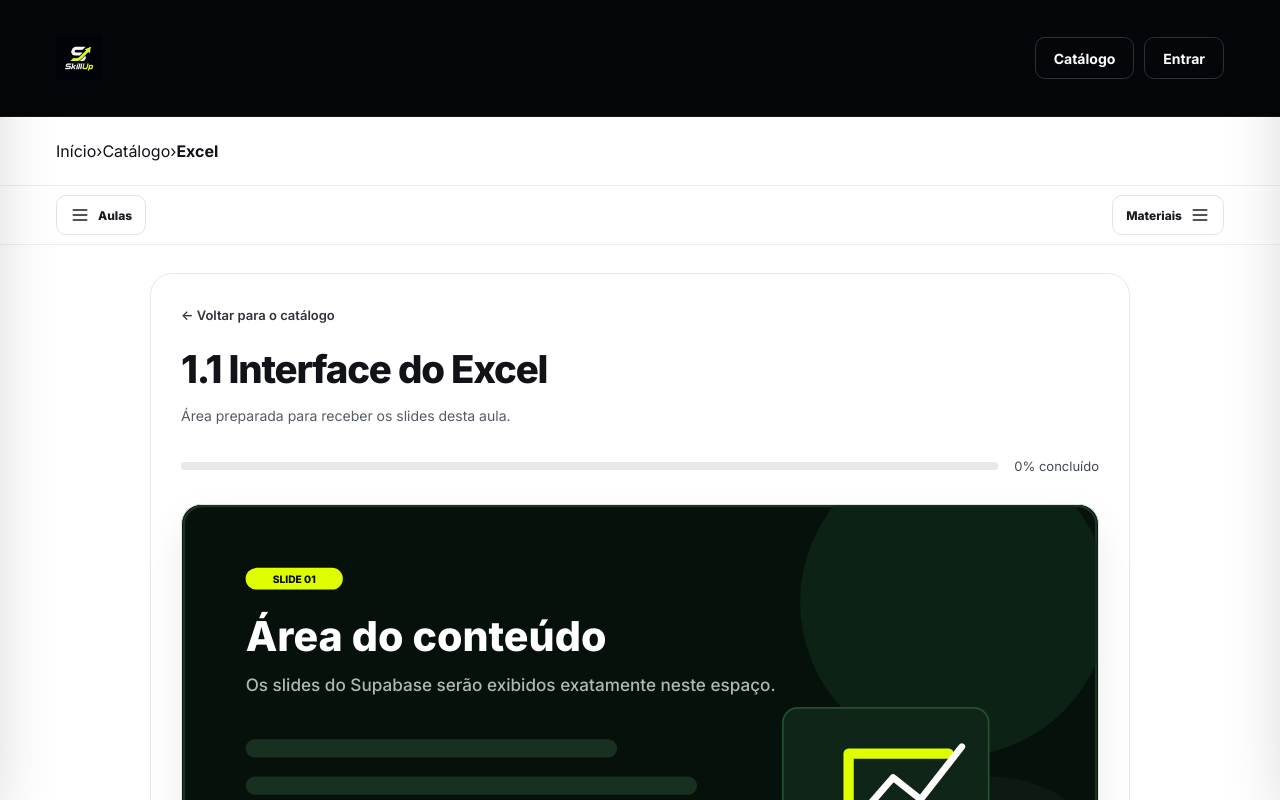
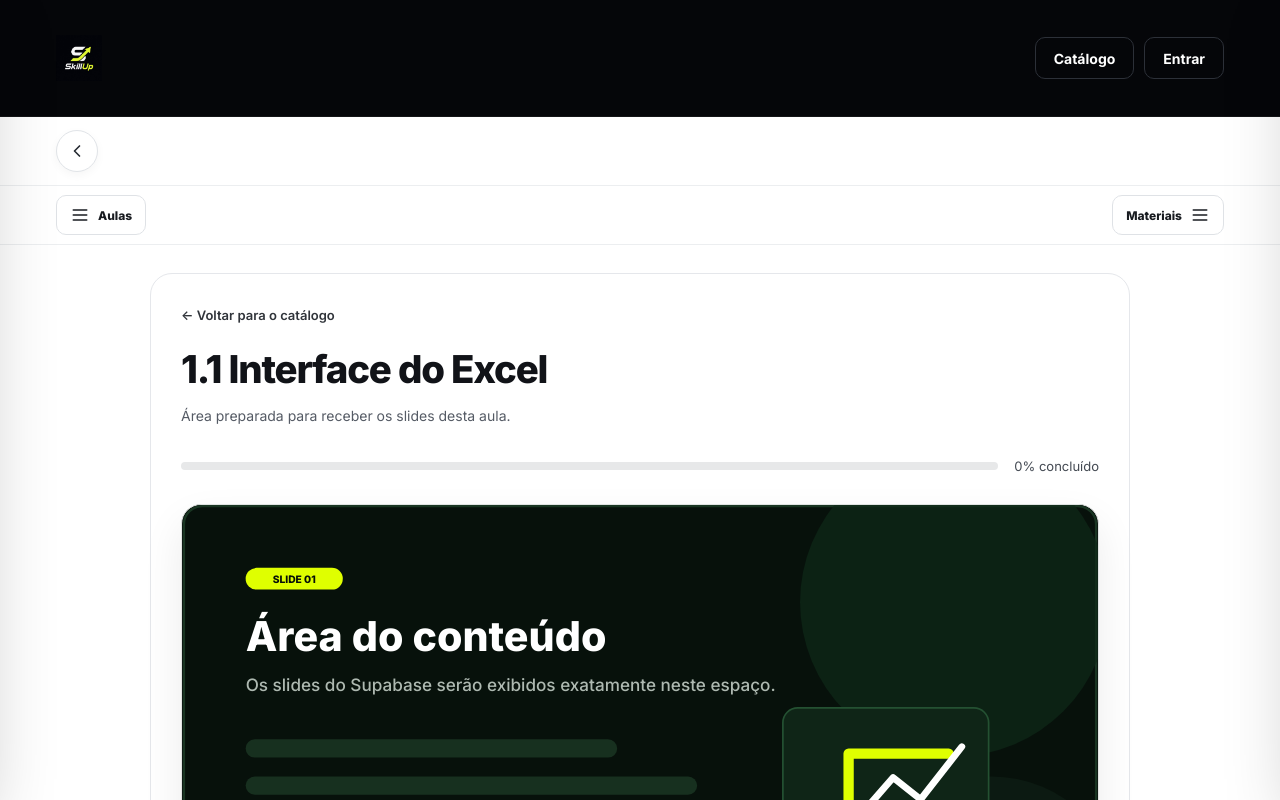
Before and after one commit to kevinoliveiraz/Praxis, a plain HTML site: page excel.html in a window 1280 px wide. Shown: the top 800 px of the page. Drawn offline with Linux system fonts and the light colour scheme; a script that the page names is missing.

Commit message:
Update breadcrumb navigation to use a back button
Replaced breadcrumb link with a back button for navigation.

```diff
--- a/excel.html
+++ b/excel.html
@@ -97,28 +97,36 @@
 
 
   <!-- =====================================================
-       BREADCRUMB
+       NAVEGAÇÃO — VOLTAR
   ====================================================== -->
 
   <div class="breadcrumb-area">
 
     <div class="container breadcrumb">
 
-      <a href="index.html">
-        Início
-      </a>
+      <button
+        type="button"
+        id="history-back"
+        class="history-back"
+        aria-label="Voltar para a página anterior"
+        title="Voltar"
+      >
 
-      <span>›</span>
+        <svg
+          width="20"
+          height="20"
+          viewBox="0 0 24 24"
+          fill="none"
+          stroke="currentColor"
+          stroke-width="2"
+          stroke-linecap="round"
+          stroke-linejoin="round"
+          aria-hidden="true"
+        >
+          <path d="M15 18l-6-6 6-6"></path>
+        </svg>
 
-      <a href="index.html#catalog-grid">
-        Catálogo
-      </a>
-
-      <span>›</span>
-
-      <strong id="breadcrumb-course">
-        Excel
-      </strong>
+      </button>
 
     </div>
 
@@ -536,7 +544,6 @@
 
     <div class="course-sidebar-content">
 
-
       <!-- =================================================
            DOWNLOADS
       ================================================== -->
```
